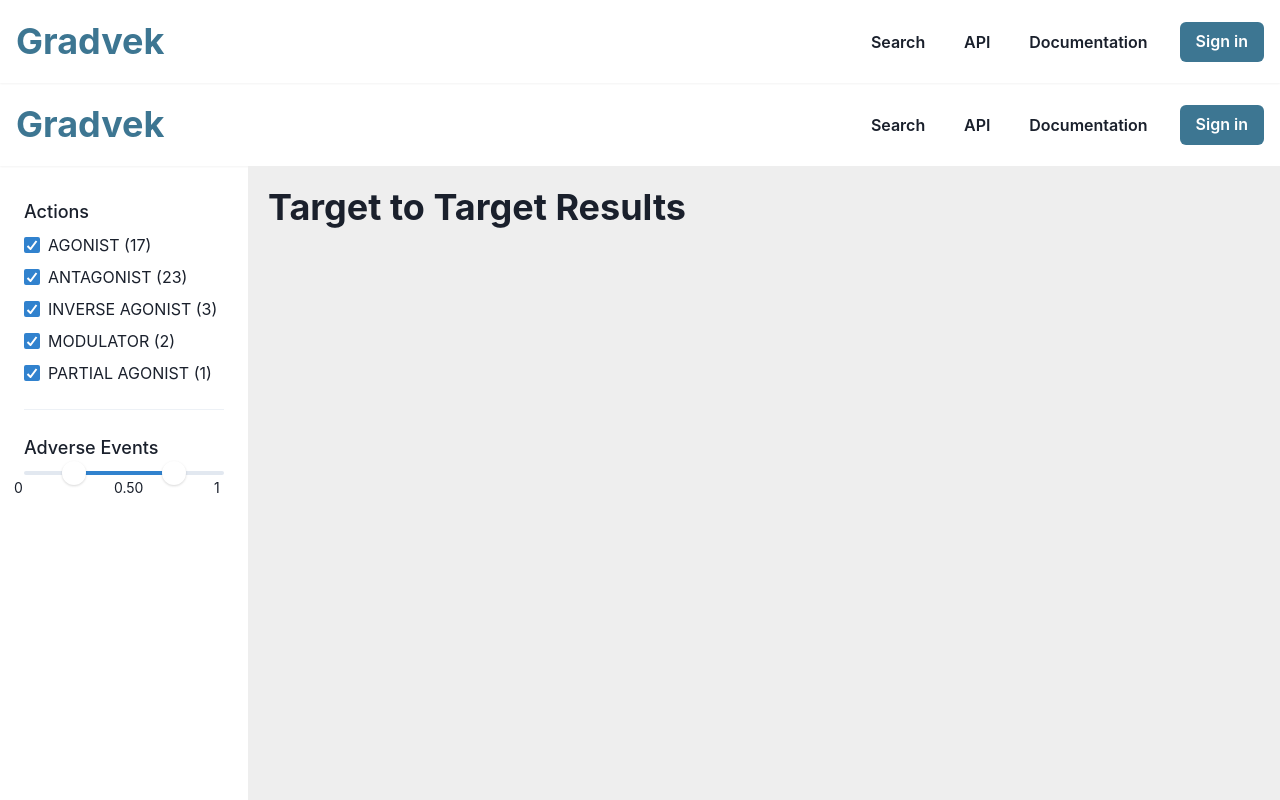
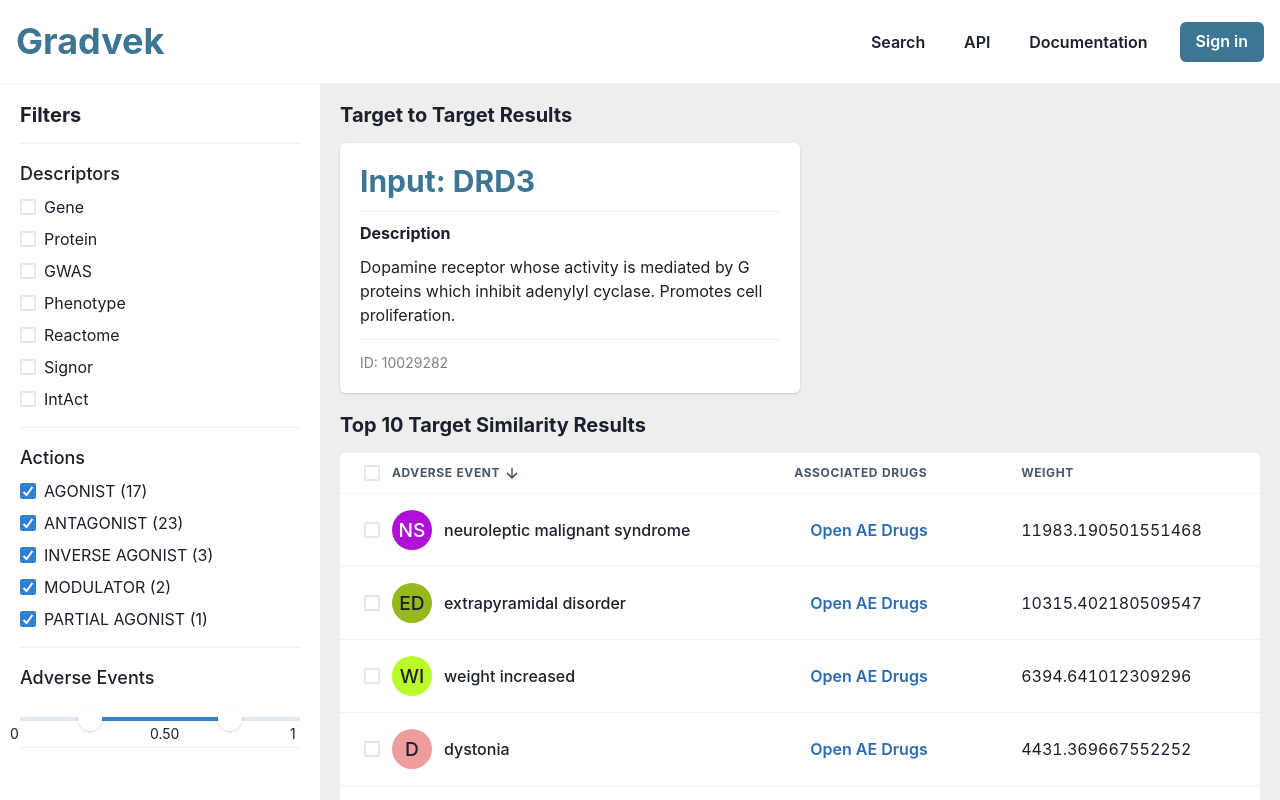
Before and after one commit to team-gradvek/gradvek, a Next.js app in the folder frontend/: page /targetToTarget in a window 1280 px wide. Shown: the top 800 px of the page. Built offline with nearby package versions, Linux system fonts and the light colour scheme.

Commit message:
refactored initial layout for cleaner code management, need to update props for filters

```diff
--- a/frontend/src/components/results/Sidebar.jsx
+++ b/frontend/src/components/results/Sidebar.jsx
@@ -7,13 +7,11 @@
 } from '@chakra-ui/react'
 import { Actions } from './filters/Actions'
 import WeightSlider from './filters/Weights'
+import theme from '@/styles/theme'
 
 export const Sidebar = () => (
-  <Flex as="section" minH="100vh" bg="bg-canvas">
+  <Flex as="section" minH="100vh">
     <Flex
-      flex="1"
-      bg="bg-surface"
-      boxShadow="sm"
       maxW={{
         base: 'full',
         sm: 'xs',
@@ -33,7 +31,7 @@
             base: '5',
             sm: '6',
           }}
-          minW={200}
+          minW={250}
           paddingBottom={10}
           shouldWrapChildren
         >
--- /dev/null
+++ b/frontend/src/components/results/TargetToTargetResultsLayout.jsx
@@ -0,0 +1,37 @@
+import {
+  Flex,
+  Stack,
+  Box,
+} from '@chakra-ui/react'
+import { Sidebar } from './Sidebar'
+import TopNav  from '../TopNav'
+
+function TargetToTargetResultsLayout({ children }) {
+
+  return (
+    <>
+    <TopNav />
+    <Flex
+      as="section"
+      direction={{
+        base: 'column',
+        lg: 'row',
+      }}
+    >
+      {children}
+      {/* <TargetToTargetSidebar />
+      <Box p={5} w="100%" bg="#eee">
+        <Stack
+          spacing={{
+            base: '8',
+            lg: '6',
+          }}
+        >
+          {children}
+        </Stack>
+      </Box> */}
+    </Flex>
+    </>
+  )
+}
+export default TargetToTargetResultsLayout;
--- /dev/null
+++ b/frontend/src/components/results/TargetToTargetSidebar.jsx
@@ -0,0 +1,21 @@
+import { Icon } from '@chakra-ui/icons'
+import {
+  Divider,
+  Box, Stack, Text, Heading
+} from '@chakra-ui/react'
+import { Actions } from './filters/Actions'
+import { Descriptors } from './filters/Descriptors'
+import WeightSlider from './filters/Weights'
+
+export const TargetToTargetSidebar = () => (
+<Stack spacing={[4]} direction={['column']} p='5'>
+    <Heading fontSize='xl'>Filters</Heading>
+    <Divider />
+    <Descriptors />
+    <Divider />
+    <Actions />
+    <Divider />
+    <WeightSlider />
+    <Divider />
+  </Stack>
+  )
--- a/frontend/src/components/results/filters/Actions.jsx
+++ b/frontend/src/components/results/filters/Actions.jsx
@@ -12,7 +12,7 @@
 export const Actions = (props) => {
 
   return (
-  <Stack spacing={[1, 2]} direction={['column']}>
+  <Stack spacing={[2]} direction={['column']}>
     <Text fontSize="lg" color="on-accent-muted" fontWeight="medium">
       Actions
     </Text>
--- a/frontend/src/components/search/targetToTargetSimilaritySearch.tsx
+++ b/frontend/src/components/search/targetToTargetSimilaritySearch.tsx
@@ -62,7 +62,7 @@
           )}
         />
         <Center>
-          <Button size="lg" bg="#0F2A37" color="white" mt="5"><Link href="/adverseEvents">Search</Link></Button>
+          <Button size="lg" bg="#0F2A37" color="white" mt="5"><Link href="/targetToTarget">Search</Link></Button>
         </Center>
         </TabPanel>
       );
--- a/frontend/src/pages/targetToTarget/index.js
+++ b/frontend/src/pages/targetToTarget/index.js
@@ -1,20 +1,80 @@
-import { Box, Button, Tabs, TabList, TabPanels, Tab, TabPanel, Input } from '@chakra-ui/react'
+import { Box, Card, CardBody, Stack, Divider, Text, Flex } from '@chakra-ui/react'
 import Head from "next/head";
-import Layout from '../../components/GlobalLayout'
 import { Heading } from '@chakra-ui/react'
-import ResultsLayout from '@/components/results/ResultsLayout';
+import TargetToTargetResultsLayout from '@/components/results/TargetToTargetResultsLayout';
+import DataTable from '@/components/results/DataTable'
+import theme from '@/styles/theme';
+import { TargetToTargetSidebar } from '@/components/results/TargetToTargetSidebar';
 
-export default function TargetToTargetResults() {
-
+// @TODO add the top 10 targets on the right side of the top
+// Filters include descriptors here
+// Filters includ antagonist, etc
+export default function TargetToAEResults() {
  return (
-      <Layout>
+      <TargetToTargetResultsLayout>
         <Head>
           <title>Target to Target Results</title>
           <meta name="description" content="Gradvek Search Page" />
         </Head>
-        <ResultsLayout>
-          <Heading as='h1'>Target to Target Results</Heading>
-        </ResultsLayout>
-      </Layout>
+
+        <Box display='flex' w="100%">
+
+        <Box w="25%" minW='250px'>
+          <TargetToTargetSidebar />
+        </Box>
+        <Box p={5} w="75%" bg="#eee">
+
+          {/* Search Page Heading */}
+          <Heading size='md' mb={4}>Target to Target Results</Heading>
+          {/* Search Input Display */}
+          <Box display='flex' alignItems='center' justifyContent='space-between' mb='5'>
+            <Box w="50%" bg="#eee">
+            <Card>
+              <CardBody>
+                <Stack spacing='3'>
+                  <Heading size='lg' color={theme.brand.blue}>Input: DRD3</Heading>
+                    <Divider />
+                    <Heading size='sm'>Description</Heading>
+                  <Text>
+                  Dopamine receptor whose activity is mediated by G proteins which inhibit adenylyl cyclase. Promotes cell proliferation.
+                  </Text>
+                    <Divider />
+                  <Text color='gray' fontSize='sm'>
+                  ID: 10029282
+                  </Text>
+                </Stack>
+              </CardBody>
+            </Card>
+            </Box>
+            {/* <Box w="50%" bg="#eee" boxShadow='xl'>
+            <Card>
+              <CardBody>
+                <Stack spacing='3'>
+                  <Heading size='lg' color={theme.brand.blue}>DRD3</Heading>
+                    <Divider />
+                    <Heading size='sm'>Description</Heading>
+                  <Text>
+                  Dopamine receptor whose activity is mediated by G proteins which inhibit adenylyl cyclase. Promotes cell proliferation.
+                  </Text>
+                    <Divider />
+                  <Text color='gray' fontSize='sm'>
+                  ID: 10029282
+                  </Text>
+                </Stack>
+              </CardBody>
+            </Card>
+            </Box> */}
+          </Box>
+          {/* Search Results Table */}
+          <Box w='100%' mb='5'>
+          <Heading size='md' mb={4}>Top 10 Target Similarity Results</Heading>
+          <DataTable/>
+          </Box>
+        </Box>
+
+
+        </Box>
+
+      </TargetToTargetResultsLayout>
  );
 }
```
Also changed, not shown: frontend/src/components/results/filters/Weights.tsx (+0 -18 lines).
